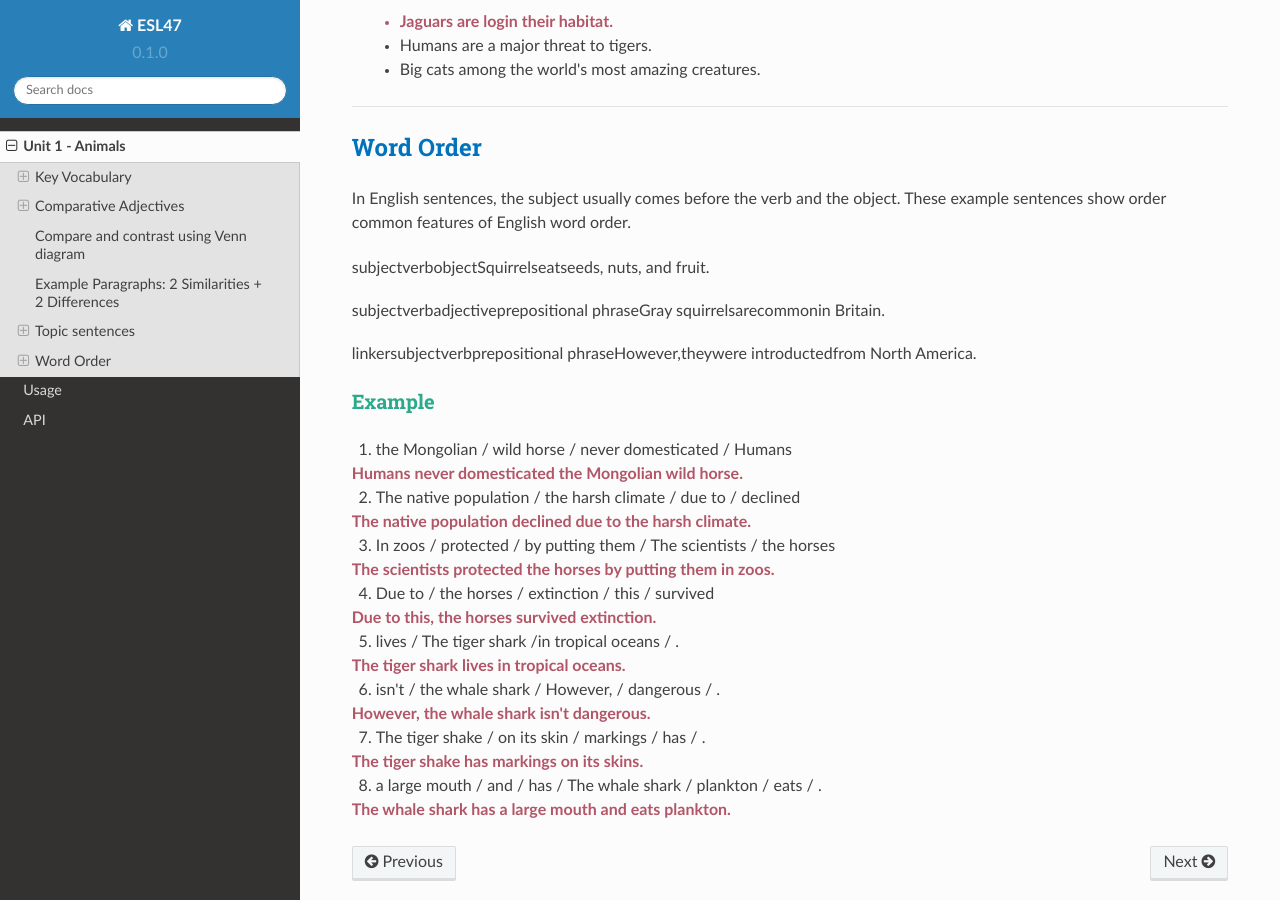
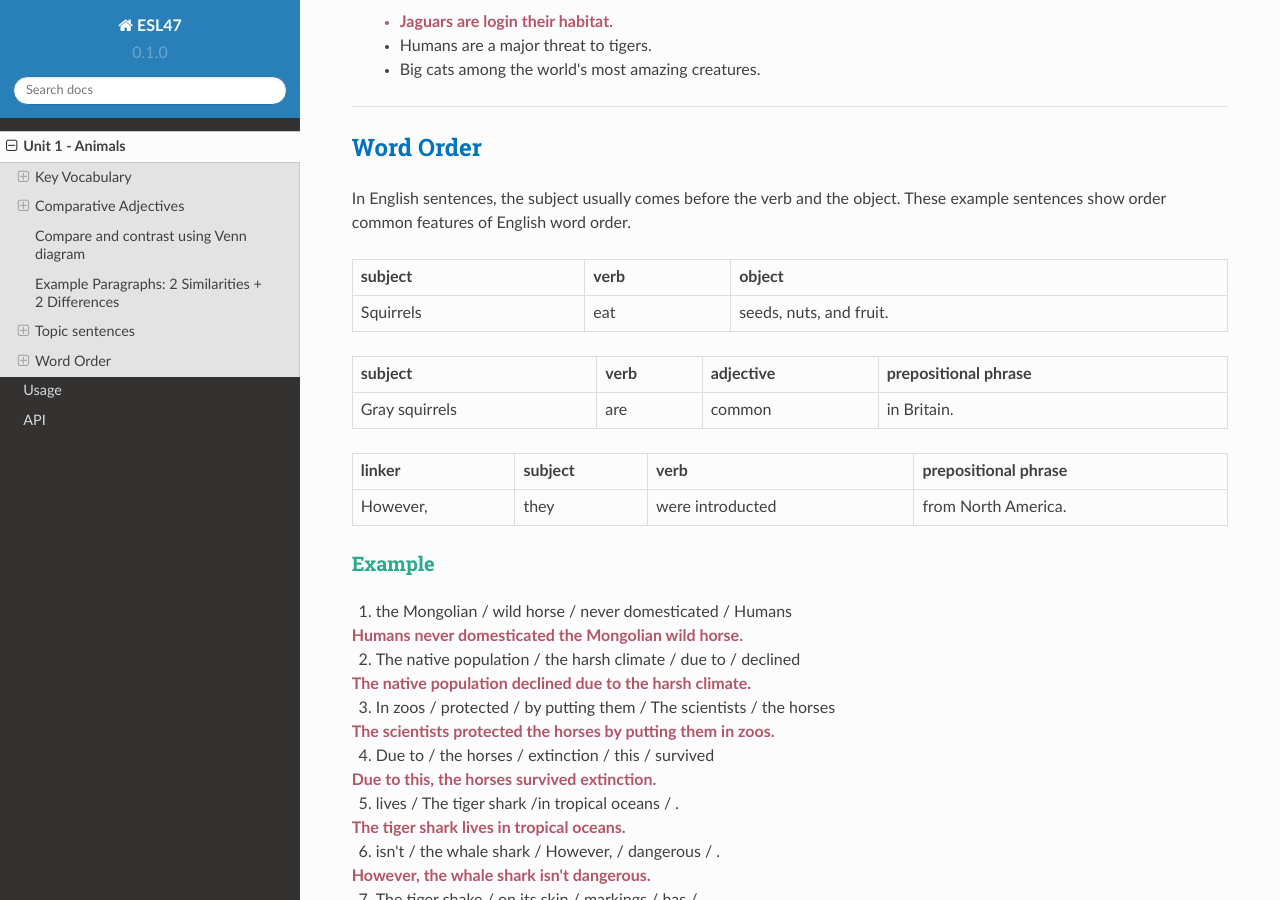
Before and after one commit to vpa24/ESL-47---Intermediate-Low-Integrated-Reading-Writing, a Sphinx documentation site: the page built from docs/source/unit1.md, in a window 1280 px wide and 900 px high, scrolled down 4750 px. Built offline with Sphinx 7.4.7 and the Read the Docs theme 2.0.0, drawn with Linux system fonts in a browser that asks for light colours.

Commit message:
edit table syntax

```diff
--- a/docs/source/unit1.md
+++ b/docs/source/unit1.md
@@ -75,26 +75,22 @@
 When comparing things, the comparative form of the adjective is used. Use the comparative form of an adjective + _than_ to compare two people or things.
 
 <table>
-   <thead>
-      <tr>
-         <th>Rule</th>
-         <th>Example</th>
-      </tr>
-   </thead>
-   <tbody>
-      <tr>
-         <td>Add <em>-er</em> to <strong>one-syllable</strong> adjectives. If the adjective ends in <em>-e</em>, just add <em>-r</em>.</td>
-         <td>The red squirrel is <strong>smaller than</strong> the gray squirrel.</td>
-      </tr>
-      <tr>
-         <td>Use <em>more/less</em> + <em>adjective</em> + <em>than</em> for adjectives with <strong>two or more syllables</strong>.</td>
-         <td>The gray squirrel is <strong>more intelligent than</strong> the red squrirel.</td>
-      </tr>
-      <tr>
-         <td>If an adjective with <strong>two syllables ends in -y</strong>, <mark style="background: #FF5582A6;">remove</mark> the *-y* and <mark style="background: #BBFABBA6;">add</mark> *-ier*</td>
-         <td>The gray squirrel is <strong>heavier than</strong> the red squirrel.</td>
-      </tr>
-   </tbody>
+   <tr>
+      <th>Rule</th>
+      <th>Example</th>
+   </tr>
+   <tr>
+      <td>Add <em>-er</em> to <strong>one-syllable</strong> adjectives. If the adjective ends in <em>-e</em>, just add <em>-r</em>.</td>
+      <td>The red squirrel is <strong>smaller than</strong> the gray squirrel.</td>
+   </tr>
+   <tr>
+      <td>Use <em>more/less</em> + <em>adjective</em> + <em>than</em> for adjectives with <strong>two or more syllables</strong>.</td>
+      <td>The gray squirrel is <strong>more intelligent than</strong> the red squrirel.</td>
+   </tr>
+   <tr>
+      <td>If an adjective with <strong>two syllables ends in -y</strong>, <mark style="background: #FF5582A6;">remove</mark> the *-y* and <mark style="background: #BBFABBA6;">add</mark> *-ier*</td>
+      <td>The gray squirrel is <strong>heavier than</strong> the red squirrel.</td>
+   </tr>
 </table>
 
 ### Irregular comparative adjectives
@@ -193,44 +189,46 @@ A <b>topic sentence</b> is <ins>usually the first sentence in a paragraph.</ins>
 In English sentences, the subject usually comes before the verb and the object. These example sentences show order common features of English word order.
 
 <table>
-   <thead>
-      <tr>subject</tr>
-      <tr>verb</tr>
-      <tr>object</tr>
-   </thead>
-   <tbody>
-      <tr>Squirrels</tr>
-      <tr>eat</tr>
-      <tr>seeds, nuts, and fruit.</tr>
-   </tbody>
+   <tr>
+      <th>subject</th>
+      <th>verb</th>
+      <th>object</th>
+   </tr>
+   <tr>
+      <td>Squirrels</td>
+      <td>eat</td>
+      <td>seeds, nuts, and fruit.</td>
+   </tr>
 </table>
+
 <table>
-   <thead>
-      <tr>subject</tr>
-      <tr>verb</tr>
-      <tr>adjective</tr>
-      <tr>prepositional phrase</tr>
-   </thead>
-   <tbody>
-      <tr>Gray squirrels</tr>
-      <tr>are</tr>
-      <tr>common</tr>
-      <tr>in Britain.</tr>
-   </tbody>
+   <tr>
+      <th>subject</th>
+      <th>verb</th>
+      <th>adjective</th>
+      <th>prepositional phrase</th>
+   </tr>
+   <tr>
+      <td>Gray squirrels</td>
+      <td>are</td>
+      <td>common</td>
+      <td>in Britain.</td>
+   </tr>
 </table>
+
 <table>
-   <thead>
-      <tr>linker</tr>
-      <tr>subject</tr>
-      <tr>verb</tr>
-      <tr>prepositional phrase</tr>
-   </thead>
-   <tbody>
-      <tr>However,</tr>
-      <tr>they</tr>
-      <tr>were introducted</tr>
-      <tr>from North America.</tr>
-   </tbody>
+   <tr>
+      <th>linker</th>
+      <th>subject</th>
+      <th>verb</th>
+      <th>prepositional phrase</th>
+   </tr>
+   <tr>
+      <td>However,</td>
+      <td>they</td>
+      <td>were introducted</td>
+      <td>from North America.</td>
+   </tr>
 </table>
 
 #### Example
```
